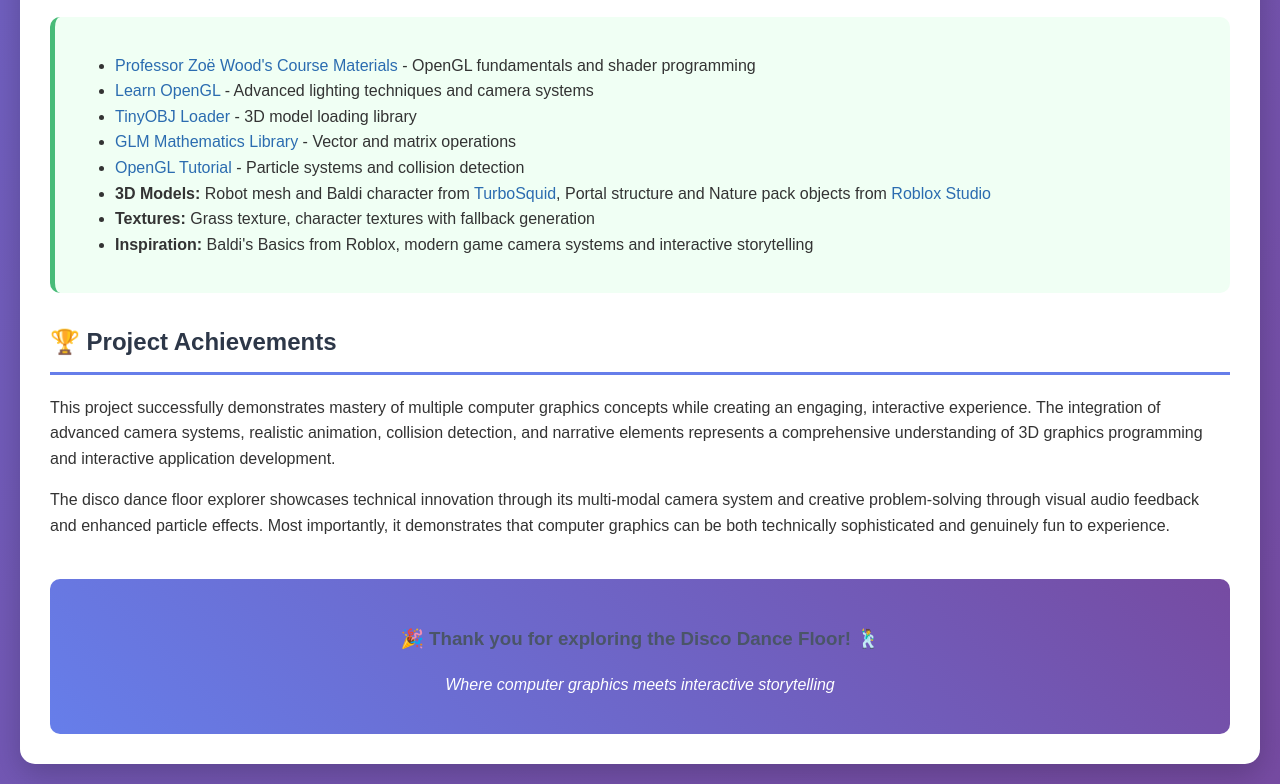
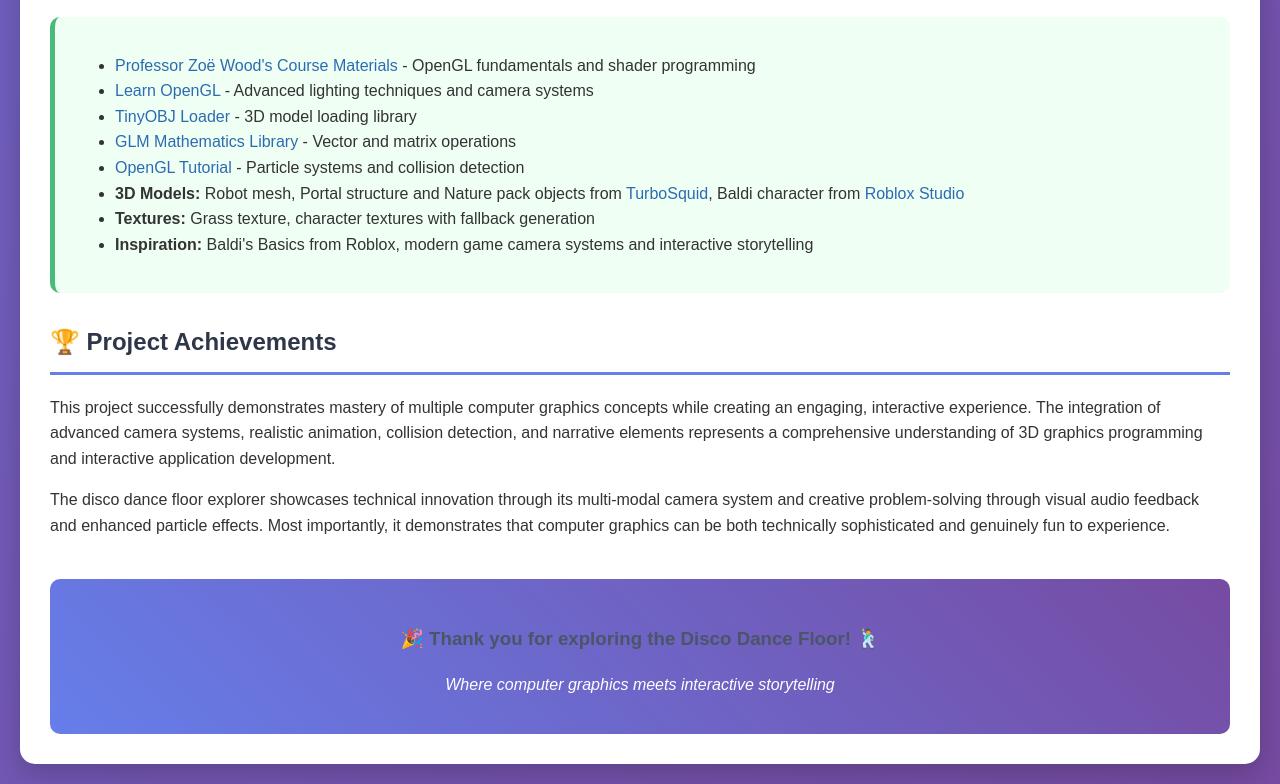
Before and after one commit to pragtoppo/BaldisWorld-CSC471Final, a plain HTML site: page index.html in a window 1280 px wide. Shown: the part 3191-3975 px from the top of the page. Drawn offline with Linux system fonts and the light colour scheme.

Commit message:
Update index.html

```diff
--- a/index.html
+++ b/index.html
@@ -309,7 +309,7 @@
                 <li><a href="https://github.com/syoyo/tinyobjloader">TinyOBJ Loader</a> - 3D model loading library</li>
                 <li><a href="https://glm.g-truc.net/">GLM Mathematics Library</a> - Vector and matrix operations</li>
                 <li><a href="https://www.opengl-tutorial.org/">OpenGL Tutorial</a> - Particle systems and collision detection</li>
-                <li><strong>3D Models:</strong> Robot mesh and Baldi character from <a href="https://www.turbosquid.com/">TurboSquid</a>, Portal structure and Nature pack objects from <a href="https://www.roblox.com/develop">Roblox Studio</a></li>
+                <li><strong>3D Models:</strong> Robot mesh, Portal structure and Nature pack objects from <a href="https://www.turbosquid.com/">TurboSquid</a>, Baldi character from <a href="https://sketchfab.com/">Roblox Studio</a></li>
                 <li><strong>Textures:</strong> Grass texture, character textures with fallback generation</li>
                 <li><strong>Inspiration:</strong> Baldi's Basics from Roblox, modern game camera systems and interactive storytelling</li>
             </ul>
```
